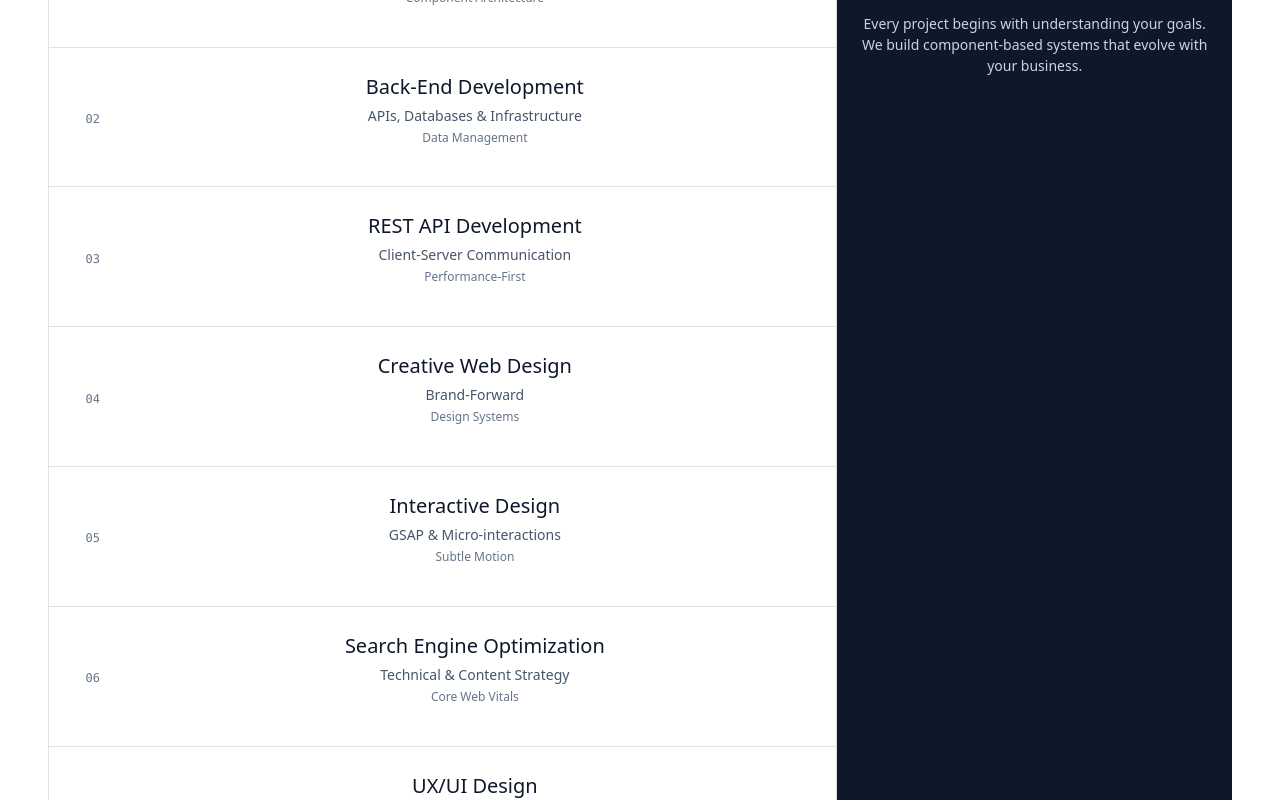
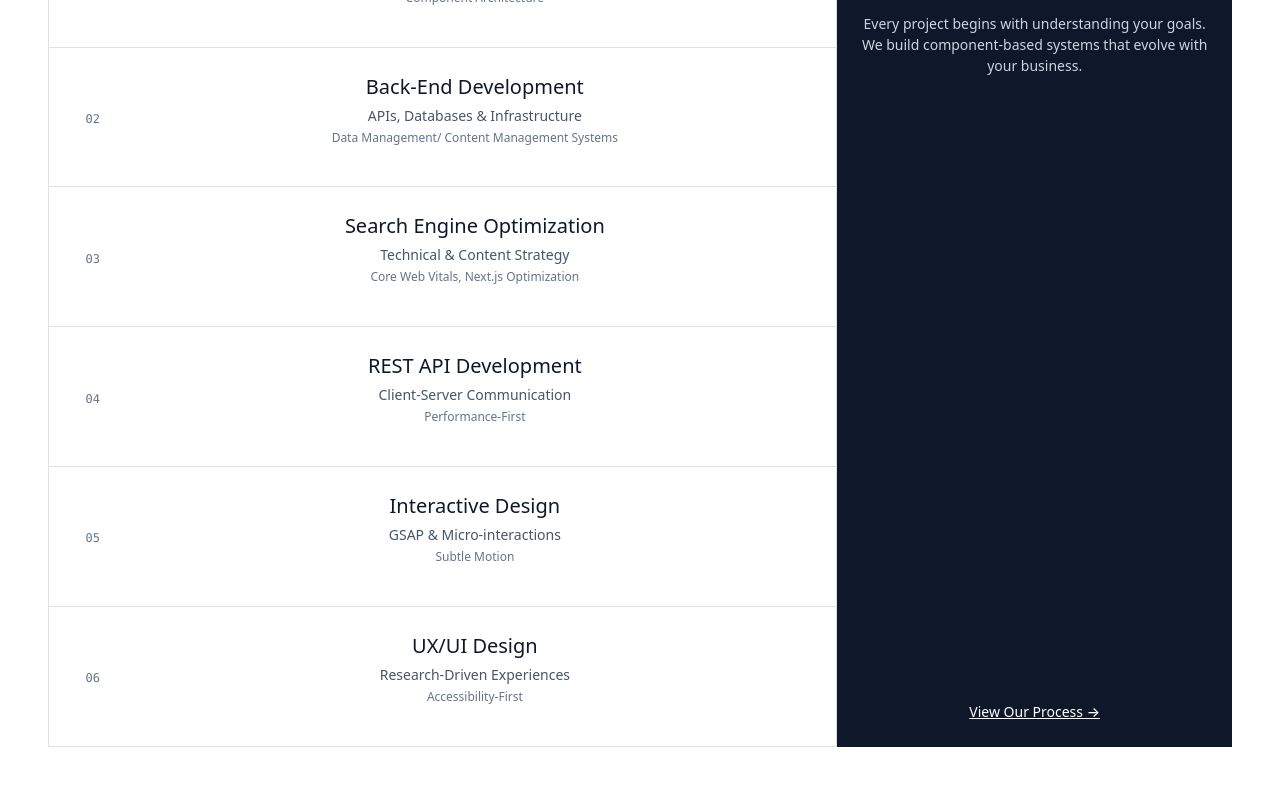
Before and after one commit to alexgoodestudio/maderight.studio, a React (Create React App) app: page / in a window 1280 px wide. Shown: the part 8640-9440 px from the top of the page. Built offline with nearby package versions, Linux system fonts and the light colour scheme.

Commit message:
Services text update

```diff
--- a/src/Components/Mission.js
+++ b/src/Components/Mission.js
@@ -7,6 +7,7 @@ function Mission() {
   const container = useRef();
   const particleWrapperRef = useRef();
   const particlesRef = useRef([]);
+  const hasFadedInRef = useRef(false);
 
   gsap.registerPlugin(ScrollTrigger);
 
@@ -47,7 +48,7 @@ function Mission() {
         height: ${size}px;
         border-radius: 50%;
         background-color: ${color};
-        opacity: 0.6;
+        opacity: 0;
         pointer-events: auto;
         left: ${startX}%;
         top: ${startY}%;
@@ -96,15 +97,6 @@ function Mission() {
         repeat: -1,
         yoyo: true,
         delay: gsap.utils.random(0, 2)
-      });
-
-      // Opacity pulse
-      gsap.to(particle, {
-        opacity: gsap.utils.random(0.3, 0.8),
-        duration: gsap.utils.random(2, 5),
-        ease: 'sine.inOut',
-        repeat: -1,
-        yoyo: true
       });
 
       particle.addEventListener('mouseenter', () => {
@@ -196,6 +188,31 @@ function Mission() {
         pin: true,
         anticipatePin: 1,
         onUpdate: (self) => {
+          // Fade in particles at 15% scroll progress
+          if (self.progress > 0.15 && !hasFadedInRef.current && particlesRef.current.length > 0) {
+            hasFadedInRef.current = true;
+
+            particlesRef.current.forEach((particle, index) => {
+              const targetOpacity = gsap.utils.random(0.3, 0.8);
+              gsap.to(particle, {
+                opacity: targetOpacity,
+                duration: 1.5,
+                delay: index * 0.1,
+                ease: 'power2.out',
+                onComplete: () => {
+                  // Start opacity pulse after fade-in completes
+                  gsap.to(particle, {
+                    opacity: gsap.utils.random(0.3, 0.8),
+                    duration: gsap.utils.random(2, 5),
+                    ease: 'sine.inOut',
+                    repeat: -1,
+                    yoyo: true
+                  });
+                }
+              });
+            });
+          }
+
           // Trigger bubbles to fly away at 75% scroll progress
           if (self.progress > 0.75 && particlesRef.current.length > 0) {
             particlesRef.current.forEach((particle, index) => {
--- a/src/Components/Services.js
+++ b/src/Components/Services.js
@@ -68,7 +68,12 @@ function Services() {
     {
       title: "Back-End Development",
       description: "APIs, Databases & Infrastructure",
-      expertise: "Data Management"
+      expertise: "Data Management/ Content Management Systems"
+    },
+    {
+      title: "Search Engine Optimization",
+      description: "Technical & Content Strategy",
+      expertise: "Core Web Vitals, Next.js Optimization"
     },
     {
       title: "REST API Development",
@@ -76,20 +81,11 @@ function Services() {
       expertise: "Performance-First"
     },
     {
-      title: "Creative Web Design",
-      description: "Brand-Forward",
-      expertise: "Design Systems"
-    },
-    {
       title: "Interactive Design",
       description: "GSAP & Micro-interactions",
       expertise: "Subtle Motion"
     },
-    {
-      title: "Search Engine Optimization",
-      description: "Technical & Content Strategy",
-      expertise: "Core Web Vitals"
-    },
+
     {
       title: "UX/UI Design",
       description: "Research-Driven Experiences",
```
